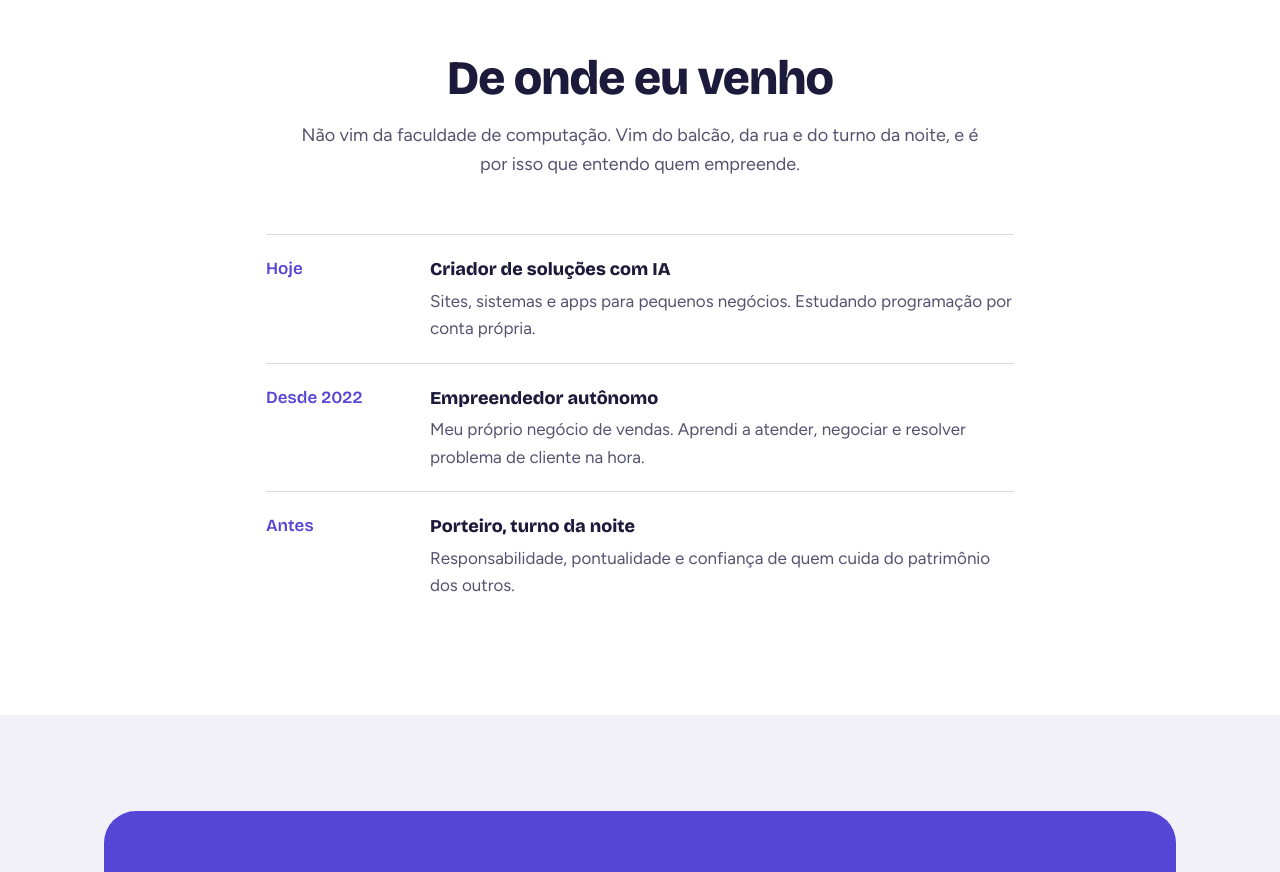
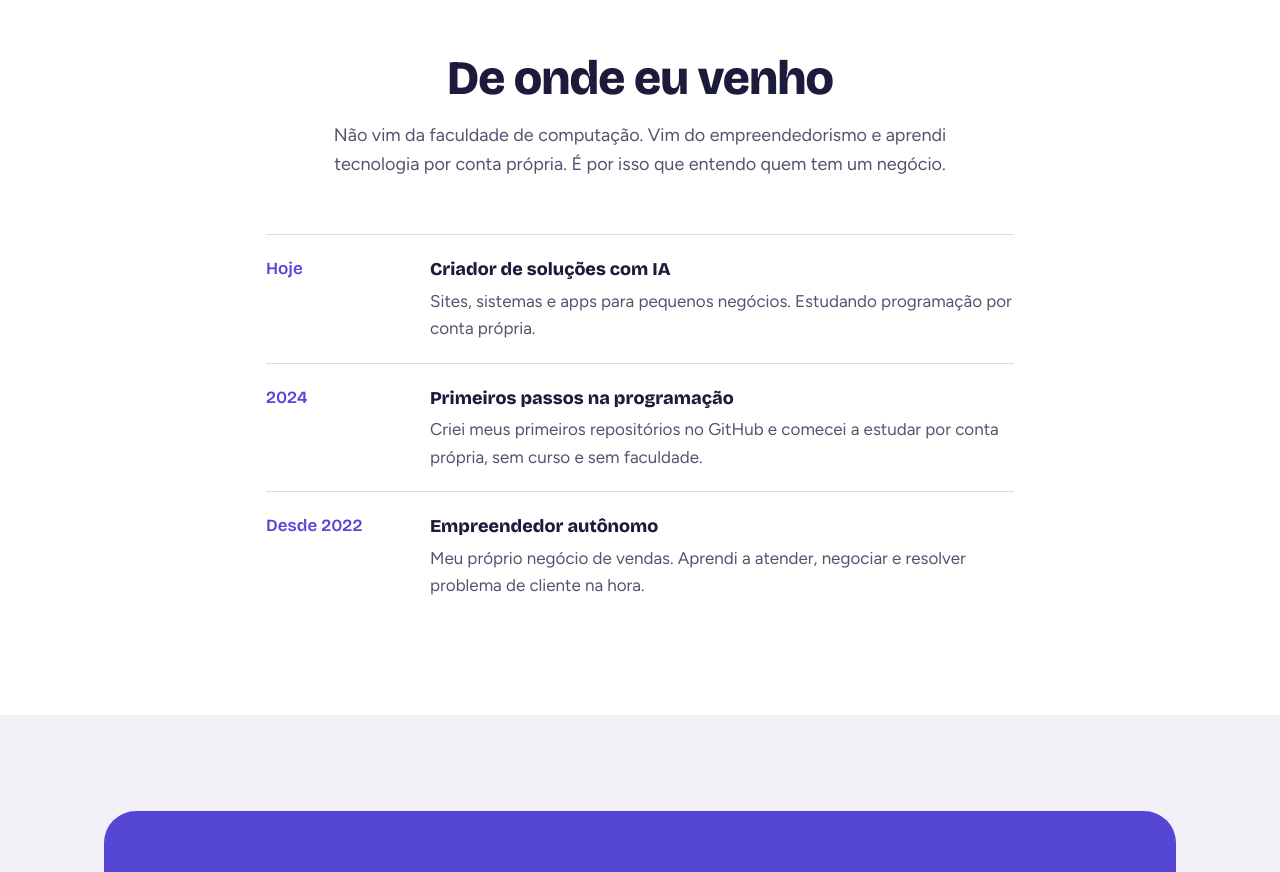
Before and after one commit to Josue-Caetano/josue-caetano.github.io, a plain HTML site: page index.html in a window 1280 px wide. Shown: the part 4760-5632 px from the top of the page. Drawn offline with nearby package versions, Linux system fonts and the light colour scheme.

Commit message:
Troca o item Porteiro por Primeiros passos na programação
Co-Authored-By: Claude Opus 5.5 <noreply@anthropic.com>
Claude-Session: https://claude.ai/code/session_01BUe8XEYC4WLBGAZm3a9v8B

```diff
--- a/index.html
+++ b/index.html
@@ -361,12 +361,12 @@
   <div class="faixa">
     <div class="intro-secao">
       <h2>De onde eu venho</h2>
-      <p>Não vim da faculdade de computação. Vim do balcão, da rua e do turno da noite, e é por isso que entendo quem empreende.</p>
+      <p>Não vim da faculdade de computação. Vim do empreendedorismo e aprendi tecnologia por conta própria. É por isso que entendo quem tem um negócio.</p>
     </div>
     <ol class="linha-tempo">
       <li><span class="quando">Hoje</span><div><strong>Criador de soluções com IA</strong><p>Sites, sistemas e apps para pequenos negócios. Estudando programação por conta própria.</p></div></li>
+      <li><span class="quando">2024</span><div><strong>Primeiros passos na programação</strong><p>Criei meus primeiros repositórios no GitHub e comecei a estudar por conta própria, sem curso e sem faculdade.</p></div></li>
       <li><span class="quando">Desde 2022</span><div><strong>Empreendedor autônomo</strong><p>Meu próprio negócio de vendas. Aprendi a atender, negociar e resolver problema de cliente na hora.</p></div></li>
-      <li><span class="quando">Antes</span><div><strong>Porteiro, turno da noite</strong><p>Responsabilidade, pontualidade e confiança de quem cuida do patrimônio dos outros.</p></div></li>
     </ol>
   </div>
 </section>
```
